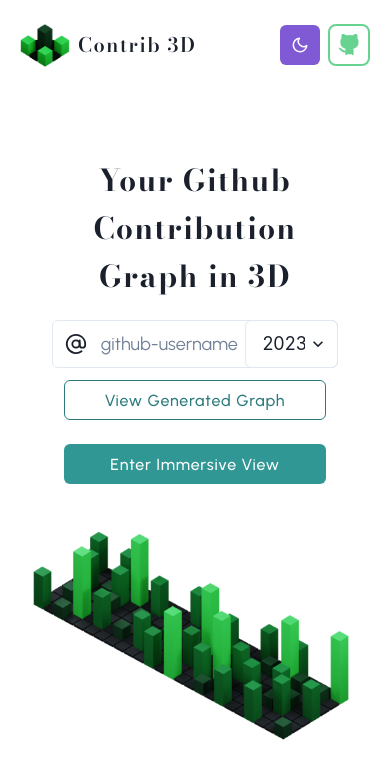
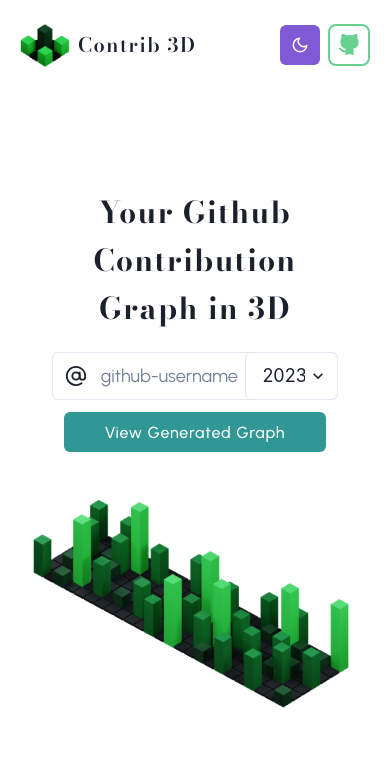
Before and after one commit to Hemanthhari2000/contrib-3d, a Next.js app: page / in a window 390 px wide. Shown: the top 778 px of the page. Built offline with nearby package versions, Linux system fonts and the light colour scheme.

Commit message:
Restrict immersive view for mobile screen sizes

```diff
--- a/app/page.js
+++ b/app/page.js
@@ -12,6 +12,7 @@ import {
   InputRightElement,
   Text,
   Select,
+  useBreakpointValue,
 } from "@chakra-ui/react";
 import PageTransition from "@/components/Animations/Transition/PageTransition";
 import Navbar from "@/components/Navbar";
@@ -33,6 +34,10 @@ export default function Home() {
   const [handle, setHandle] = useState("");
   const [isError, setIsError] = useState(false);
   const [contribYear, setContribYear] = useState("2023");
+  const isMobileView = useBreakpointValue({
+    base: true,
+    md: false,
+  });
 
   const handleInputChange = (e) => setHandle(e.target.value);
 
@@ -122,7 +127,7 @@ export default function Home() {
                   <Button
                     m={{ base: 3, md: 5 }}
                     className={kSecondaryFont.className}
-                    variant={"outline"}
+                    variant={isMobileView ? "solid" : "outline"}
                     fontWeight={"medium"}
                     letterSpacing={0.8}
                     colorScheme={"teal"}
@@ -130,6 +135,7 @@ export default function Home() {
                   >
                     {kViewGeneratedGraph}
                   </Button>
+                  {isMobileView ? null : (
                     <Button
                       m={{ base: 3, md: 5 }}
                       className={kSecondaryFont.className}
@@ -140,6 +146,7 @@ export default function Home() {
                     >
                       {kEnterImmersiveView}
                     </Button>
+                  )}
                 </Flex>
               </FormControl>
             </Box>
```
Lines whose indentation alone changed are shown as unchanged.
